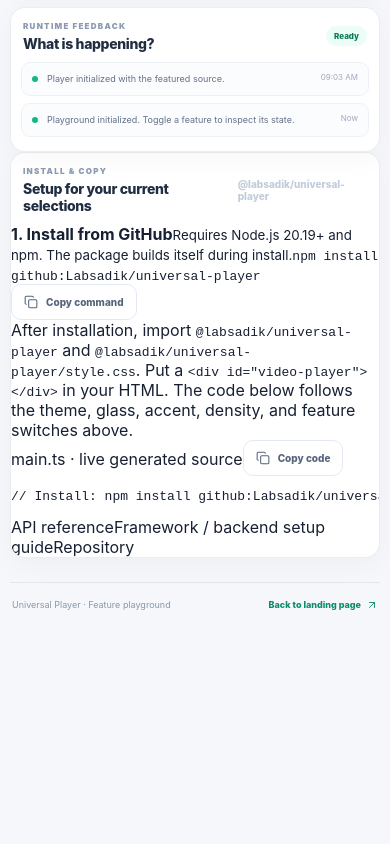
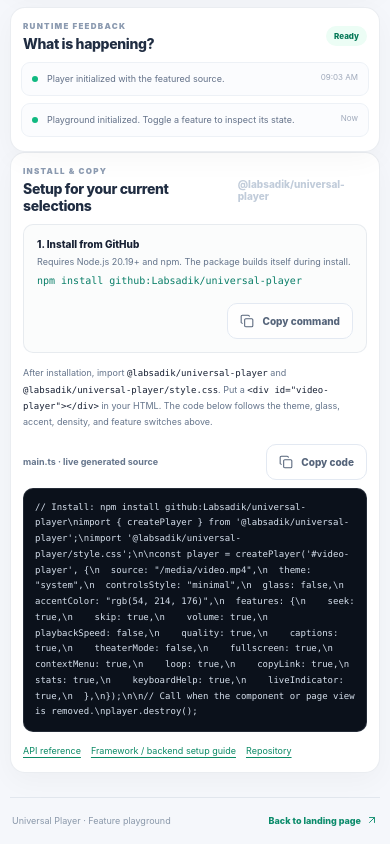
Before and after one commit to labsadik/universal-player, a website built with Vite: page playground.html in a window 390 px wide. Shown: the part 2675-3519 px from the top of the page. Before the commit the page ends 3304 px from the top, so only its background shows below. Built offline with nearby package versions, Linux system fonts and the light colour scheme.

Commit message:
test: verify responsive skip controls and live setup code

```diff
--- a/src/playground.css
+++ b/src/playground.css
@@ -316,3 +316,26 @@ body.studio-theme-dark .studio-secondary-button:hover,body.studio-theme-dark .st
   .studio-player-mount { padding-inline:6px; }
   .studio-event-log { padding-inline:10px; }
 }
+
+
+.studio-generated-code { min-width: 0; padding-bottom: 16px; }
+.studio-install-row { display: flex; align-items: center; justify-content: space-between; gap: 14px; margin: 0 18px 12px; padding: 13px; border: 1px solid rgba(148,163,184,.2); border-radius: 10px; background: rgba(148,163,184,.04); }
+.studio-install-row > div { min-width: 0; display: grid; gap: 5px; }
+.studio-install-row strong { color: var(--studio-text); font-size: 10px; font-weight: 850; }
+.studio-install-row small { color: var(--studio-muted); font-size: 9px; line-height: 1.55; }
+.studio-install-row code { color: #087d67; font: 10px/1.6 ui-monospace, SFMono-Regular, Consolas, monospace; overflow-wrap: anywhere; }
+.studio-install-note { margin: 0 18px 14px; color: var(--studio-muted); font-size: 9px; line-height: 1.7; }
+.studio-install-note code { color: var(--studio-text); font-family: ui-monospace, SFMono-Regular, Consolas, monospace; }
+.studio-generated-code-toolbar { display: flex; flex-wrap: wrap; justify-content: space-between; align-items: center; gap: 9px; margin: 0 18px 8px; color: var(--studio-muted); font-size: 9px; font-weight: 750; }
+.studio-code-preview { margin: 0 18px; max-height: 480px; overflow: auto; padding: 15px; border: 1px solid rgba(148,163,184,.18); border-radius: 10px; color: #d5dfec; background: #0b111b; font: 10px/1.75 ui-monospace, SFMono-Regular, Consolas, monospace; white-space: pre-wrap; overflow-wrap: anywhere; tab-size: 2; }
+.studio-install-links { display: flex; flex-wrap: wrap; gap: 15px; margin: 13px 18px 0; }
+.studio-install-links a { color: #0b8a65; font-size: 9px; text-decoration: underline; text-underline-offset: 3px; }
+body.studio-theme-dark .studio-install-row { border-color: rgba(148,163,184,.18); background: rgba(148,163,184,.05); }
+body.studio-theme-dark .studio-install-row code, body.studio-theme-dark .studio-install-links a { color: #6ee7b7; }
+body.studio-theme-dark .studio-code-preview { border-color: rgba(148,163,184,.18); background: #0b111b; }
+@media (max-width: 520px) {
+  .studio-install-row { align-items: stretch; flex-direction: column; margin-inline: 12px; }
+  .studio-install-note, .studio-generated-code-toolbar { margin-inline: 12px; }
+  .studio-code-preview { margin-inline: 12px; padding: 11px; font-size: 9px; }
+  .studio-install-links { margin-inline: 12px; gap: 10px; }
+}
```
